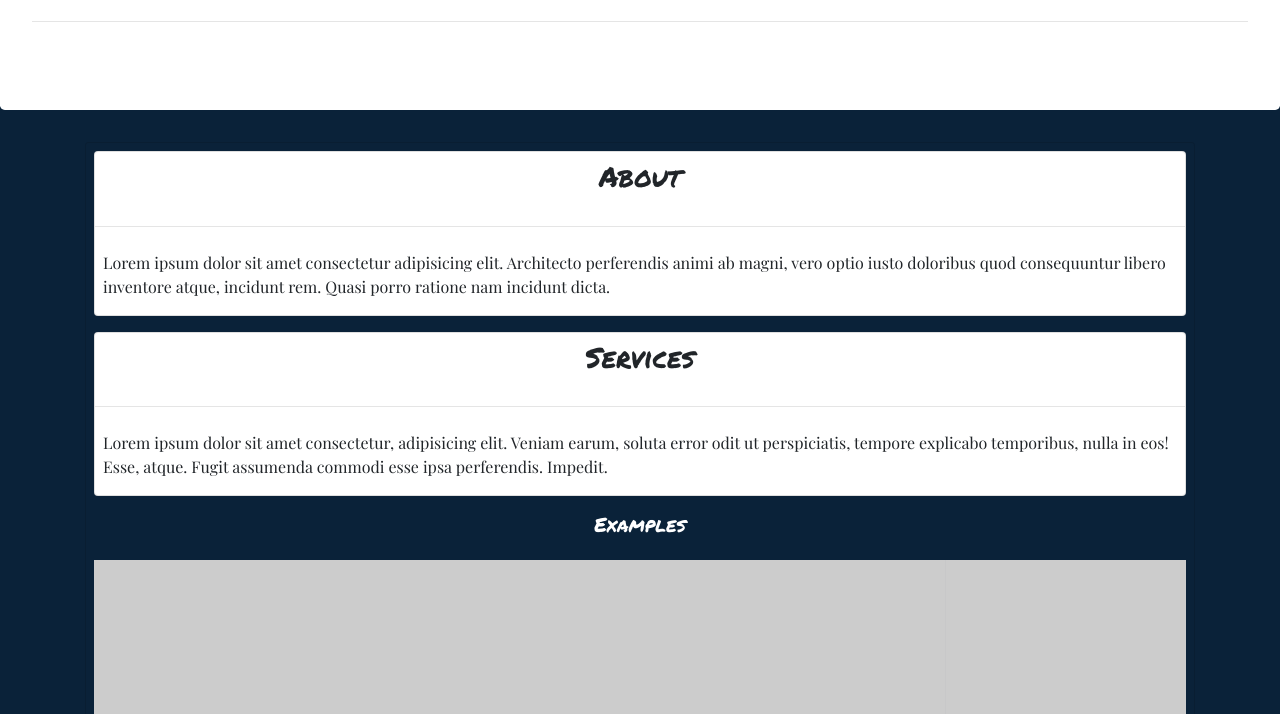
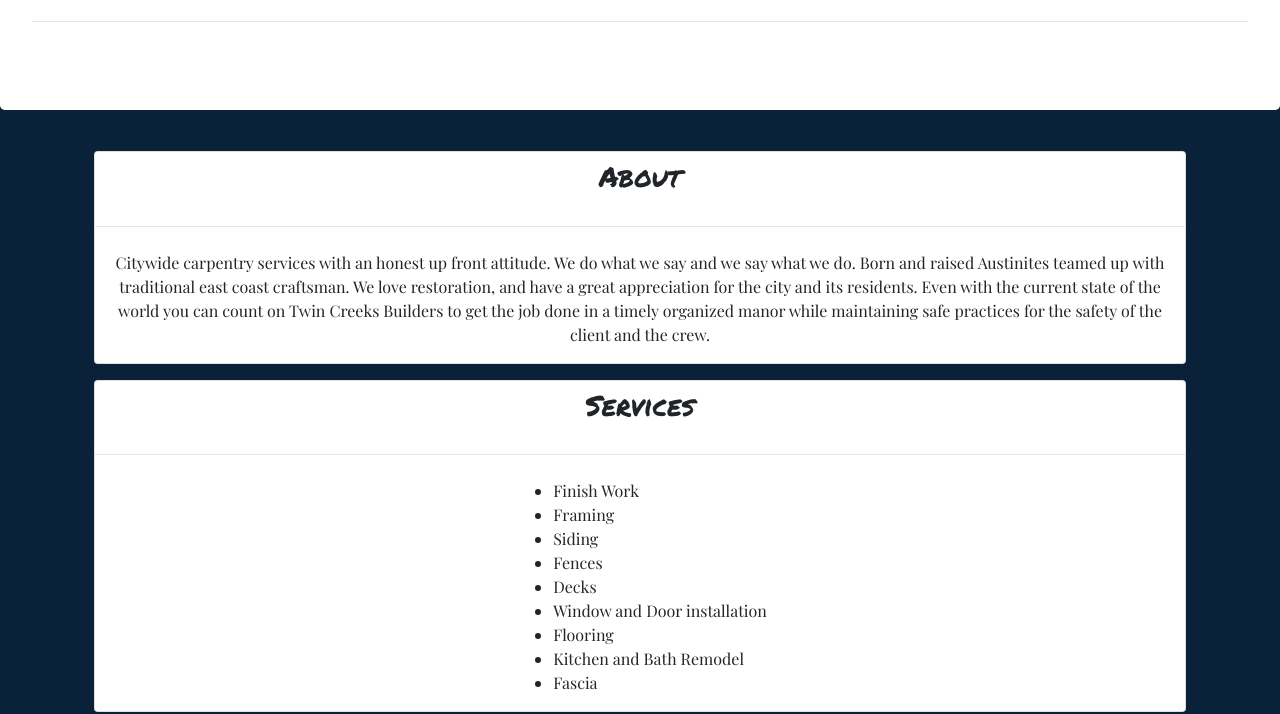
Before and after one commit to ashlinhanson/twinCreeks, a plain HTML site: page index.html in a window 1280 px wide. Shown: the part 272-986 px from the top of the page. Drawn offline with nearby package versions, Linux system fonts and the light colour scheme; placeholder pictures from the web are drawn by us.

Commit message:
added the bio and services info

```diff
--- a/index.html
+++ b/index.html
@@ -25,16 +25,24 @@
             <div class="card sm-12 m-2">
                 <h3 class="perm text-center mt-2">About</h3>
                 <hr class="my-4">
-                    <p class="play mx-2">
-                        Lorem ipsum dolor sit amet consectetur adipisicing elit. Architecto perferendis animi ab magni, vero optio iusto doloribus quod consequuntur libero inventore atque, incidunt rem. Quasi porro ratione nam incidunt dicta.
+                    <p class="play mx-2 text-center">
+                      Citywide carpentry services with an honest up front attitude. We do what we say and we say what we do. Born and raised Austinites teamed up with traditional east coast craftsman. We love restoration, and have a great appreciation for the city and its residents. Even with the current state of the world you can count on Twin Creeks Builders to get the job done in a timely organized manor while maintaining safe practices for the safety of the client and the crew.
                     </p>
             </div>
             <div class="card sm-12 m-2">
                 <h3 class="perm text-center mt-2">Services</h3>
                 <hr class="my-4">
-                    <p class="play mx-2">
-                        Lorem ipsum dolor sit amet consectetur, adipisicing elit. Veniam earum, soluta error odit ut perspiciatis, tempore explicabo temporibus, nulla in eos! Esse, atque. Fugit assumenda commodi esse ipsa perferendis. Impedit.
-                    </p>
+                    <ul class="play mx-2 col=4 mx-auto">
+                        <li>Finish Work</li>
+                        <li>Framing</li>
+                        <li>Siding</li>
+                        <li>Fences</li>
+                        <li>Decks</li>
+                        <li>Window and Door installation</li>
+                        <li>Flooring</li>
+                        <li>Kitchen and Bath Remodel</li>
+                        <li>Fascia</li>
+                    </ul>
             </div>
             <h5 class="perm text-center mt-2" id="exampleH">Examples</h5>
                 <div id="carouselExampleIndicators" class="carousel slide mx-2" data-ride="carousel">
```
